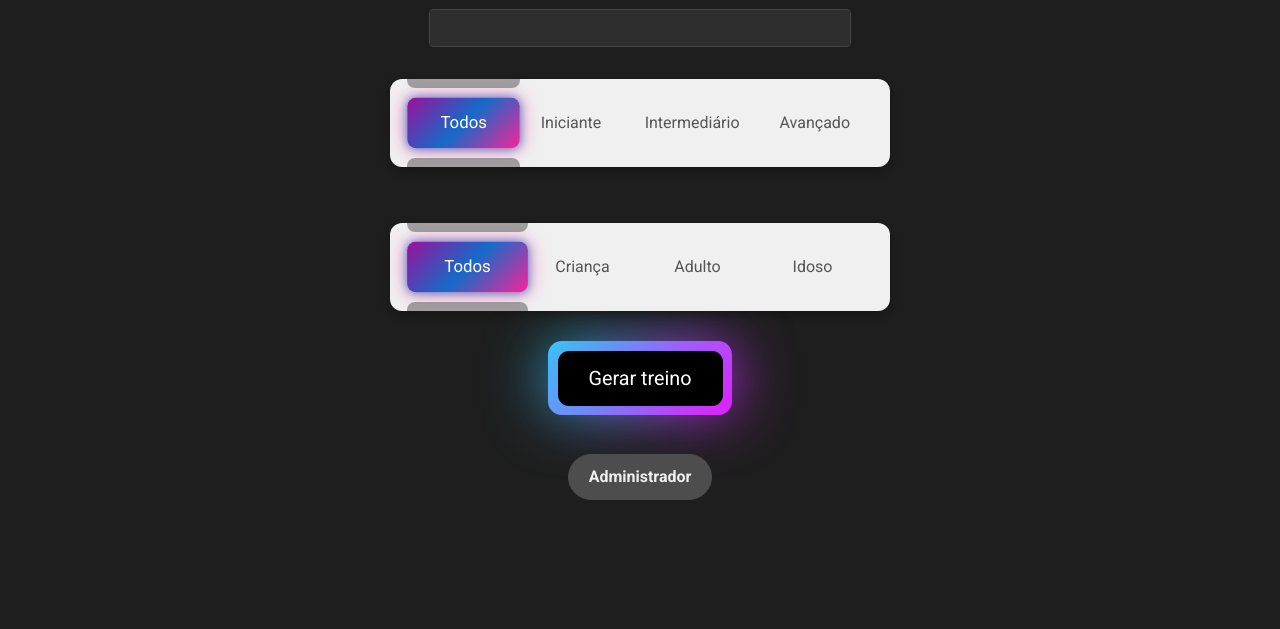
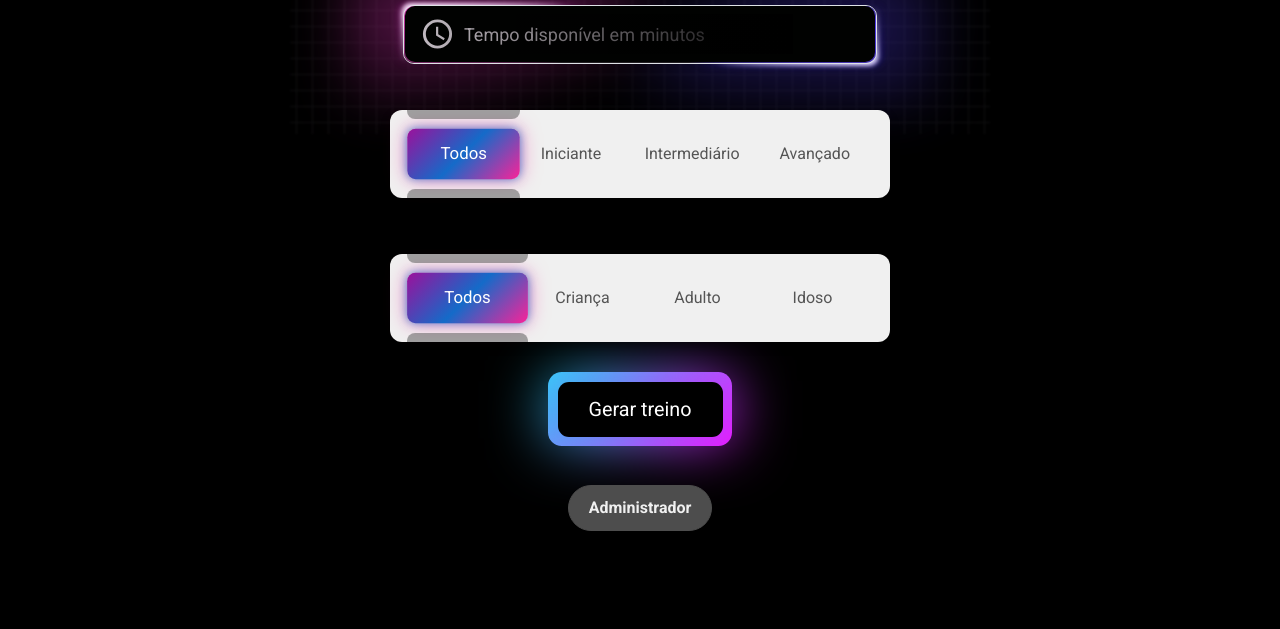
Before and after one commit to Luca007/gerador-de-exercicios, a plain HTML site: page index.html in a window 1280 px wide. Shown: the part 171-800 px from the top of the page. Drawn offline with nearby package versions, Linux system fonts and the light colour scheme; no server answers.

Commit message:
Adição do novo cmapo de imput, ajuste na mascara e ajustes finos no css para manter a estética do novo botão

```diff
--- /dev/null
+++ b/css/inputTime.css
@@ -0,0 +1,307 @@
+.grid {
+    height: 200px;
+    width: 700px;
+    background-image: linear-gradient(to right, #0f0f10 1px, transparent 1px),
+      linear-gradient(to bottom, #0f0f10 1px, transparent 1px);
+    background-size: 1rem 1rem;
+    background-position: center center;
+    position: absolute;
+    z-index: -1;
+    filter: blur(1px);
+  }
+  .white,
+  .border,
+  .darkBorderBg,
+  .glow {
+    max-height: 70px;
+    max-width: 628px;
+    height: 100%;
+    width: 100%;
+    position: absolute;
+    overflow: hidden;
+    z-index: -1;
+    /* Border Radius */
+    border-radius: 12px;
+    filter: blur(3px);
+  }
+  .input {
+    background-color: #010201;
+    border: none;
+    width: 500px;
+    height: 56px;
+    border-radius: 10px;
+    color: white;
+    padding-inline: 59px;
+    font-size: 18px;
+  }
+
+  .input-label {
+    position: absolute;
+    left: 15px;
+    top: 50%;
+    transform: translateY(-50%);
+    color: #c0b9c0;
+    display: flex;
+    pointer-events: none;
+  }
+
+  .clock-icon {
+    width: 35px;
+    height: 35px;
+    fill: #c0b9c0;
+  }
+  #poda {
+    display: flex;
+    align-items: center;
+    justify-content: center;
+    margin-bottom: 1rem;
+  }
+  .input::placeholder {
+    color: #c0b9c0;
+  }
+
+  .input:focus {
+    outline: none;
+  }
+
+  #main:focus-within > #input-mask {
+    display: none;
+  }
+
+  #input-mask {
+    pointer-events: none;
+    width: 370px;
+    height: 40px;
+    position: absolute;
+    background: linear-gradient(90deg, transparent, black);
+    top: 8px;
+    left: 18px;
+  }
+
+  .white {
+    max-height: 63px;
+    max-width: 506px;
+    border-radius: 10px;
+    filter: blur(2px);
+  }
+
+  .white::before {
+    content: "";
+    z-index: -2;
+    text-align: center;
+    top: 50%;
+    left: 50%;
+    transform: translate(-50%, -50%) rotate(83deg);
+    position: absolute;
+    width: 600px;
+    height: 600px;
+    background-repeat: no-repeat;
+    background-position: 0 0;
+    filter: brightness(1.4);
+    background-image: conic-gradient(
+      rgba(0, 0, 0, 0) 0%,
+      #a099d8,
+      rgba(0, 0, 0, 0) 8%,
+      rgba(0, 0, 0, 0) 50%,
+      #dfa2da,
+      rgba(0, 0, 0, 0) 58%
+    );
+    transition: all 2s;
+  }
+  .border {
+    max-height: 59px;
+    max-width: 504px;
+    border-radius: 11px;
+    filter: blur(0.5px);
+  }
+  .border::before {
+    content: "";
+    z-index: -2;
+    text-align: center;
+    top: 50%;
+    left: 50%;
+    transform: translate(-50%, -50%) rotate(70deg);
+    position: absolute;
+    width: 600px;
+    height: 600px;
+    filter: brightness(1.3);
+    background-repeat: no-repeat;
+    background-position: 0 0;
+    background-image: conic-gradient(
+      #1c191c,
+      #402fb5 5%,
+      #1c191c 14%,
+      #1c191c 50%,
+      #cf30aa 60%,
+      #1c191c 64%
+    );
+    transition: all 2s;
+  }
+  .darkBorderBg {
+    max-height: 65px;
+    max-width: 516px;
+  }
+  .darkBorderBg::before {
+    content: "";
+    z-index: -2;
+    text-align: center;
+    top: 50%;
+    left: 50%;
+    transform: translate(-50%, -50%) rotate(82deg);
+    position: absolute;
+    width: 600px;
+    height: 600px;
+    background-repeat: no-repeat;
+    background-position: 0 0;
+    background-image: conic-gradient(
+      rgba(0, 0, 0, 0),
+      #18116a,
+      rgba(0, 0, 0, 0) 10%,
+      rgba(0, 0, 0, 0) 50%,
+      #6e1b60,
+      rgba(0, 0, 0, 0) 60%
+    );
+    transition: all 2s;
+  }
+  #poda:hover > .darkBorderBg::before {
+    transform: translate(-50%, -50%) rotate(262deg);
+  }
+  #poda:hover > .glow::before {
+    transform: translate(-50%, -50%) rotate(240deg);
+  }
+  #poda:hover > .white::before {
+    transform: translate(-50%, -50%) rotate(263deg);
+  }
+  #poda:hover > .border::before {
+    transform: translate(-50%, -50%) rotate(250deg);
+  }
+
+  #poda:hover > .darkBorderBg::before {
+    transform: translate(-50%, -50%) rotate(-98deg);
+  }
+  #poda:hover > .glow::before {
+    transform: translate(-50%, -50%) rotate(-120deg);
+  }
+  #poda:hover > .white::before {
+    transform: translate(-50%, -50%) rotate(-97deg);
+  }
+  #poda:hover > .border::before {
+    transform: translate(-50%, -50%) rotate(-110deg);
+  }
+
+  #poda:focus-within > .darkBorderBg::before {
+    transform: translate(-50%, -50%) rotate(442deg);
+    transition: all 4s;
+  }
+  #poda:focus-within > .glow::before {
+    transform: translate(-50%, -50%) rotate(420deg);
+    transition: all 4s;
+  }
+  #poda:focus-within > .white::before {
+    transform: translate(-50%, -50%) rotate(443deg);
+    transition: all 4s;
+  }
+  #poda:focus-within > .border::before {
+    transform: translate(-50%, -50%) rotate(430deg);
+    transition: all 4s;
+  }
+
+  .glow {
+    overflow: hidden;
+    filter: blur(30px);
+    opacity: 0.4;
+    max-height: 130px;
+    max-width: 624px;
+  }
+  .glow:before {
+    content: "";
+    z-index: -2;
+    text-align: center;
+    top: 50%;
+    left: 50%;
+    transform: translate(-50%, -50%) rotate(60deg);
+    position: absolute;
+    width: 999px;
+    height: 999px;
+    background-repeat: no-repeat;
+    background-position: 0 0;
+    /*border color, change middle color*/
+    background-image: conic-gradient(
+      #000,
+      #402fb5 5%,
+      #000 38%,
+      #000 50%,
+      #cf30aa 60%,
+      #000 87%
+    );
+    /* change speed here */
+    transition: all 2s;
+  }
+
+  @keyframes rotate {
+    100% {
+      transform: translate(-50%, -50%) rotate(450deg);
+    }
+  }
+  @keyframes leftright {
+    0% {
+      transform: translate(0px, 0px);
+      opacity: 1;
+    }
+
+    49% {
+      transform: translate(250px, 0px);
+      opacity: 0;
+    }
+    80% {
+      transform: translate(-40px, 0px);
+      opacity: 0;
+    }
+
+    100% {
+      transform: translate(0px, 0px);
+      opacity: 1;
+    }
+  }
+
+  #main {
+    position: relative;
+  }
+
+
+  /* ------ Configurações de responsividade ------ */
+  @media (max-width: 1500px) {
+    .input {
+        width: 470px;
+    }
+    .glow {
+        max-width: 580px;
+    }
+    .darkBorderBg {
+        max-width: 486px;
+    }
+    .white {
+        max-width: 478px;
+    }
+    .border {
+        max-width: 474px;
+    }
+  }
+
+  @media (max-width: 768px) {
+      .input {
+        width: 470px;
+    }
+    .glow {
+        max-width: 580px;
+    }
+    .darkBorderBg {
+        max-width: 486px;
+    }
+    .white {
+        max-width: 478px;
+    }
+    .border {
+        max-width: 474px;
+    }
+  }
--- a/css/styles.css
+++ b/css/styles.css
@@ -1,6 +1,6 @@
 /* Estilos Gerais */
 body {
-  background-color: #1e1e1e; /* Fundo escuro */
+  background-color: #000000; /* Fundo escuro */
   color: #f0f0f0; /* Texto claro */
   font-family: 'Roboto', sans-serif;
   margin: 0;
@@ -131,6 +131,10 @@ h1,
 h2 {
   color: #f0f0f0;
   font-weight: bold;
+}
+
+h1 {
+  font-size: 2.5em;
 }
 
 /* Títulos das seções */
--- a/index.html
+++ b/index.html
@@ -22,6 +22,7 @@
   <link rel="stylesheet" href="css/buttonEdit.css">
   <link rel="stylesheet" href="css/loginForm.css">
   <link rel="stylesheet" href="css/buttonGenerate.css">
+  <link rel="stylesheet" href="css/inputTime.css">
 </head>
 <body>
   <!-- Navbar -->
@@ -35,8 +36,22 @@
     <!-- Formulário para gerar treinos -->
     <form id="treino-form" class="mx-auto treino-form">
       <div class="form-group">
-        <label for="tempo-disponivel">Tempo disponível (min):</label>
-        <input type="text" class="form-control" id="tempo-disponivel" name="tempo">
+        <div id="poda">
+          <div class="grid"></div>
+          <div class="glow"></div>
+          <div class="darkBorderBg"></div>
+          <div class="white"></div>
+          <div class="border"></div>
+          <div id="main">
+              <label class="input-label">
+                  <svg class="clock-icon" viewBox="0 0 24 24">
+                      <path d="M12,2A10,10 0 0,0 2,12A10,10 0 0,0 12,22A10,10 0 0,0 22,12A10,10 0 0,0 12,2M12,4A8,8 0 0,1 20,12A8,8 0 0,1 12,20A8,8 0 0,1 4,12A8,8 0 0,1 12,4M12.5,7H11V13L16.2,16.2L17,14.9L12.5,12.2V7Z"/>
+                  </svg>
+              </label>
+              <input placeholder="Tempo disponível em minutos" type="text" name="tempo" class="input" id="tempo-disponivel" />
+              <div id="input-mask"></div>
+          </div>
+        </div>
       </div>
 
       <div class="options-container" id="optionsContainer1">
--- a/js/utils.js
+++ b/js/utils.js
@@ -120,6 +120,8 @@ export function applyInputMasks() {
     $('#tempo-disponivel').inputmask('integer', {
       rightAlign: false,
       placeholder: '',
+      showMaskOnHover: false,
+      showMaskOnFocus: false,
       allowMinus: false,
       allowPlus: false,
       min: 1,
```
